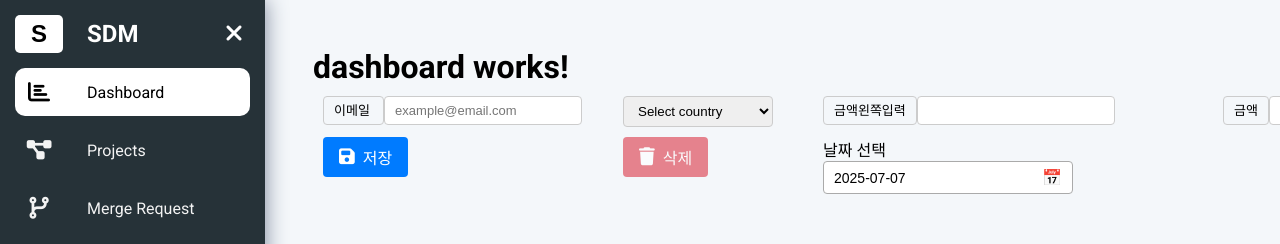
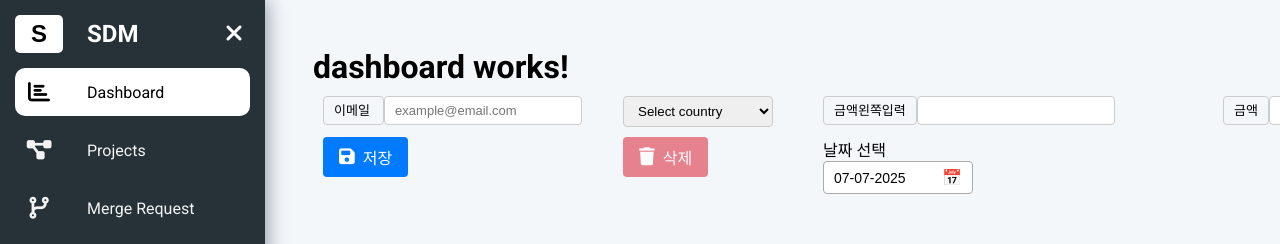
Before and after one commit to haechuli/sdm, an Angular app: page /dashboard in a window 1280 px wide. Shown: the top 244 px of the page. Built offline with nearby package versions, Linux system fonts and the light colour scheme.

Commit message:
change datepicker

```diff
--- a/src/app/app.config.ts
+++ b/src/app/app.config.ts
@@ -5,10 +5,16 @@ import { errorInterceptor } from './core/interceptor/error.interceptor';
 import { jwtInterceptor } from './core/interceptor/auth.interceptor';
 import { loggingInterceptor } from './core/interceptor/logging.interceptor';
 import { routes } from './app.routes';
+import { LOCALE_ID } from '@angular/core';
+import { registerLocaleData } from '@angular/common';
+import localeKo from '@angular/common/locales/ko';
+
+registerLocaleData(localeKo);  // 다국어 지원을 위해 한국어 로케일 등록
 
 export const appConfig: ApplicationConfig = {
   providers: [provideZoneChangeDetection({ eventCoalescing: true }),
               provideRouter(routes),
-              provideHttpClient(withInterceptors([jwtInterceptor,errorInterceptor,loggingInterceptor]))
+              provideHttpClient(withInterceptors([jwtInterceptor,errorInterceptor,loggingInterceptor])),
+              { provide: LOCALE_ID, useValue: 'ko' }
             ]
 };
--- a/src/app/features/dashboard/dashboard.component.html
+++ b/src/app/features/dashboard/dashboard.component.html
@@ -16,7 +16,7 @@
 
     <app-button  class="item" label="저장"  color="primary"  icon="fas fa-save"  (clicked)="onSave()"/>
     <app-button   label="삭제"  color="danger"  icon="fas fa-trash"  [disabled]="true"  (clicked)="onDelete()"/>
-    <app-datepicker label="날짜 선택"  [(value)]="selectedDate"/>
+    <app-datepicker label="날짜 선택"  locale="id" [(value)]="selectedDate"/>
 
 
 </div>
--- a/src/app/shared/ui-component/datepicker/datepicker.component.html
+++ b/src/app/shared/ui-component/datepicker/datepicker.component.html
@@ -3,7 +3,7 @@
   <div class="input-wrapper" (click)="toggleCalendar()">
     <input
       readonly
-      [value]="value ? (value | date: 'yyyy-MM-dd') : ''"
+      [value]="value ? (value | date: 'dd-MM-yyyy') : ''"
       class="input-box"
     />
     <div class="calendar-icon">📅</div>
@@ -12,14 +12,14 @@
   <div class="calendar" *ngIf="isOpen">
     <div class="calendar-header">
       <button (click)="prevMonth()">◀</button>
-      <span>{{ currentYear }}년 {{ currentMonth + 1 }}월</span>
+      <span>{{ getMonthName() }}</span>
       <button (click)="nextMonth()">▶</button>
     </div>
 
     <table class="calendar-grid">
       <thead>
         <tr>
-          <th>일</th><th>월</th><th>화</th><th>수</th><th>목</th><th>금</th><th>토</th>
+          <th *ngFor="let dayName of getWeekdayNames()">{{ dayName }}</th>
         </tr>
       </thead>
       <tbody>
--- a/src/app/shared/ui-component/datepicker/datepicker.component.scss
+++ b/src/app/shared/ui-component/datepicker/datepicker.component.scss
@@ -1,6 +1,6 @@
 .datepicker {
   position: relative;
-  max-width: 250px;
+  max-width: 150px;
 }
 
 .input-wrapper {
--- a/src/app/shared/ui-component/datepicker/datepicker.component.ts
+++ b/src/app/shared/ui-component/datepicker/datepicker.component.ts
@@ -1,6 +1,7 @@
 // src/app/shared/components/datepicker/datepicker.component.ts
 import { Component, Input, Output, EventEmitter } from '@angular/core';
 import { CommonModule } from '@angular/common';
+
 
 @Component({
   selector: 'app-datepicker',
@@ -13,6 +14,7 @@ export class DatepickerComponent {
   @Input() label: string = '날짜 선택';
   @Input() value: Date | null = null;
   @Output() valueChange = new EventEmitter<Date>();
+  @Input() locale: string = 'ko'; // 기본은 한국어
 
   isOpen = false;
 
@@ -89,4 +91,20 @@ export class DatepickerComponent {
     return weeks;
   }
 
+  getWeekdayNames(): string[] {
+    const baseDate = new Date(Date.UTC(2024, 0, 7)); // 일요일 기준
+    const formatter = new Intl.DateTimeFormat(this.locale, { weekday: 'short' });
+
+    return Array.from({ length: 7 }, (_, i) => {
+      const date = new Date(baseDate);
+      date.setDate(baseDate.getDate() + i);
+      return formatter.format(date);
+    });
+  }
+
+  getMonthName(): string {
+    const date = new Date(this.currentYear, this.currentMonth);
+    return new Intl.DateTimeFormat(this.locale, { month: 'long', year: 'numeric' }).format(date);
+  }
+
 }
```
